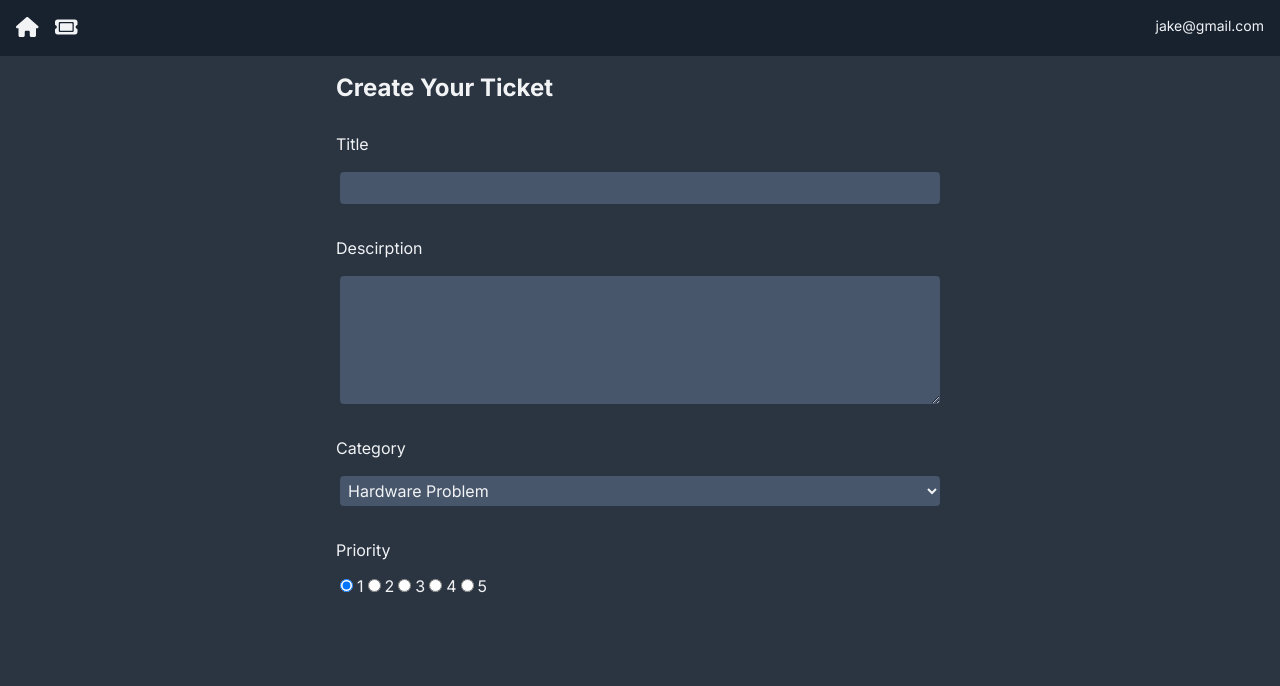
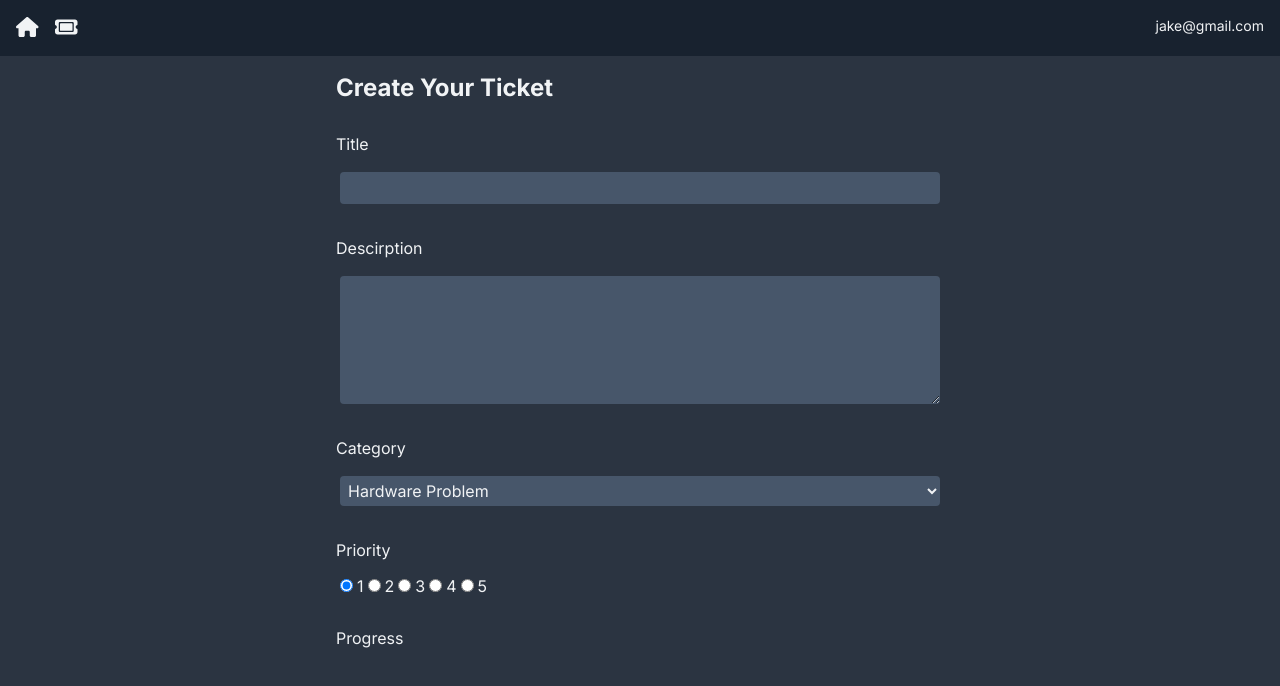
Before and after one commit to sn0rii/ticketapp, a Next.js app: page /TicketPage/new in a window 1280 px wide. Shown: the top 686 px of the page. Built offline with nearby package versions, Linux system fonts and the light colour scheme.

Commit message:
ticket form edit

```diff
--- a/app/(components)/TicketForm.jsx
+++ b/app/(components)/TicketForm.jsx
@@ -114,6 +114,7 @@ const TicketForm = () => {
           />
           <label>5</label>
         </div>
+        <label>Progress</label>
       </form>
     </div>
   );
```
